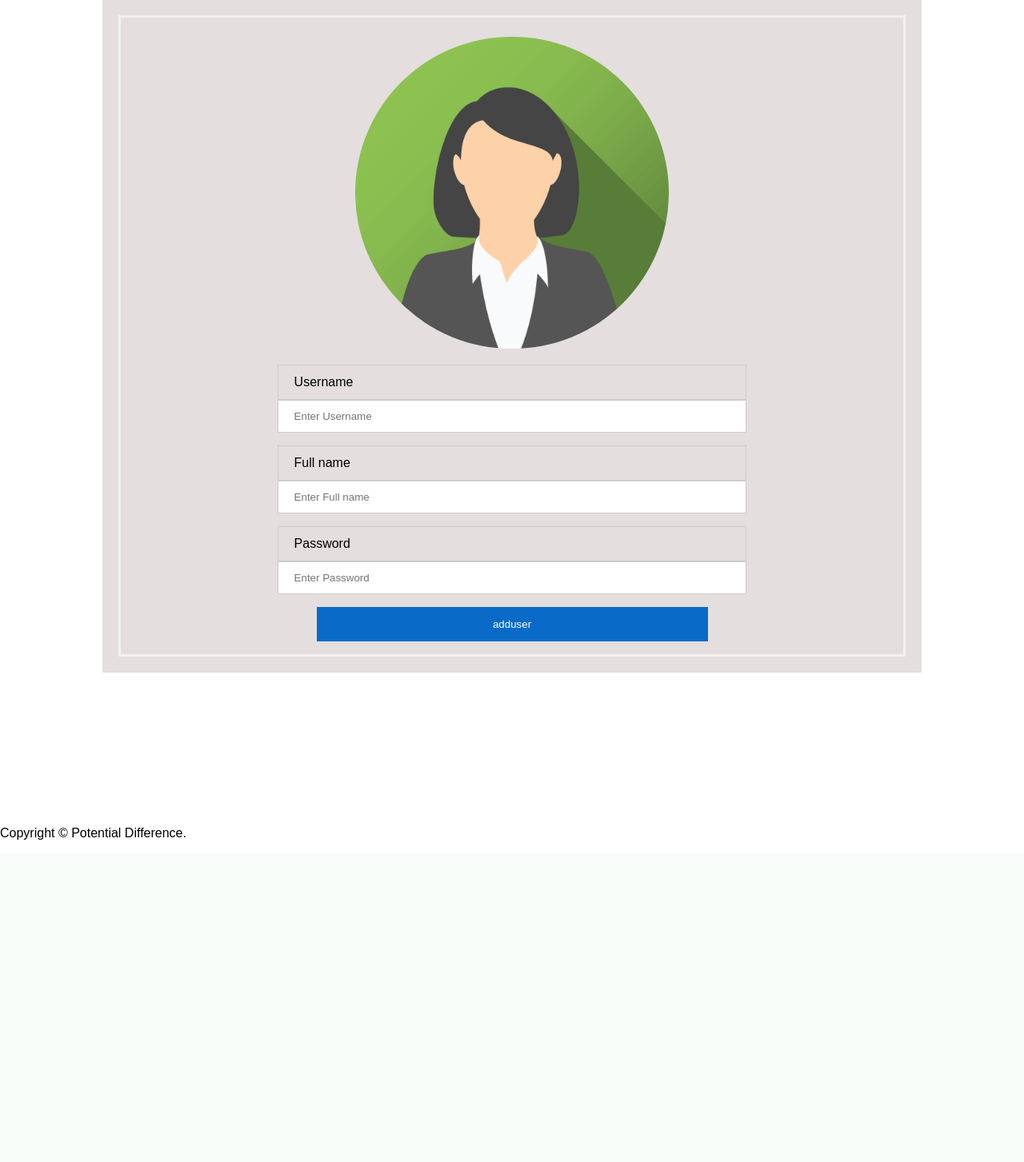
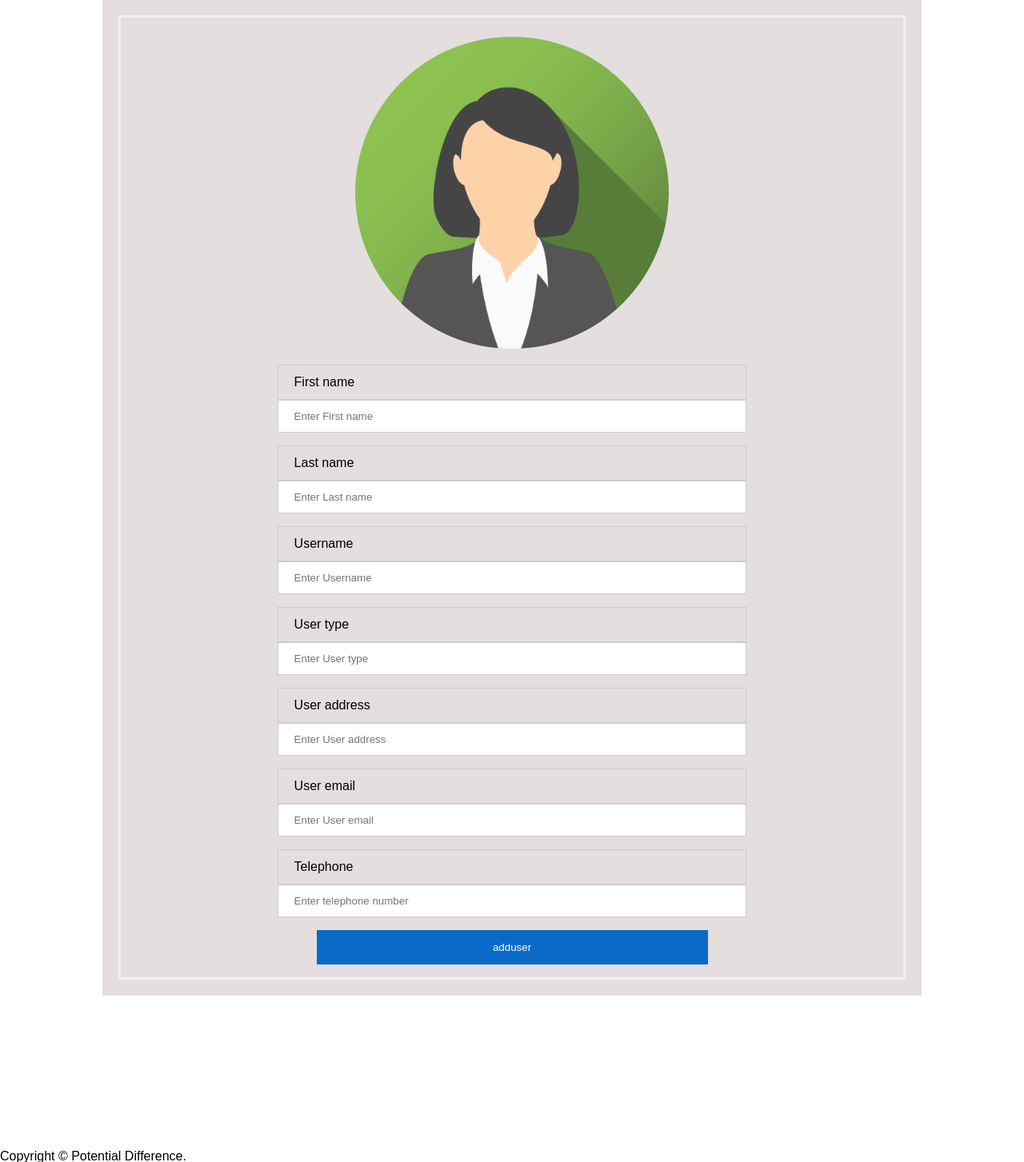
Before and after one commit to Michael-117/Sports-Facility-Management, a Flask app: template templates/adduser.html in a window 1280 px wide. Shown: the part 518-1971 px from the top of the page at 80% size. Before the commit the page ends 1568 px from the top, so only its background shows below. Run offline with Flask 2, Linux system fonts and the light colour scheme; the template is opened without the code that fills it, so the values that code supplies are empty; some libraries are stand-ins or nearby versions.

Commit message:
add user adjustments

```diff
--- a/templates/adduser.html
+++ b/templates/adduser.html
@@ -11,17 +11,34 @@
                 <img src="{{ url_for('static', filename='css/login.png') }}" alt="login" class="avatar">
             </div>
             <p>
+                <label for="firstname">First name</label>
+                <input type="text" name="firstname" placeholder="Enter First name" value="{{request.form.firstname}}">
+            </p>
+            <p>
+                <label for="lastname">Last name</label>
+                <input type="text" name="lastname" placeholder="Enter Last name" value="{{request.form.lastname}}">
+            </p>
+            <p>
                 <label for="username">Username</label>
                 <input type="text" name="username" placeholder="Enter Username" value="{{request.form.username}}">
             </p>
             <p>
-                <label for="fullname">Full name</label>
-                <input type="text" name="sullname" placeholder="Enter Full name" value="{{request.form.fullname}}">
+                <label for="usertype">User type</label>
+                <input type="text" name="usertype" placeholder="Enter User type" value="{{request.form.usertype}}">
             </p>
             <p>
-                <label for="password">Password</label>
-                <input type="password" name="password" placeholder="Enter Password" value="{{request.form.password}}">
+                <label for="useraddress">User address</label>
+                <input type="text" name="useraddress" placeholder="Enter User address" value="{{request.form.useraddress}}">
             </p>
+            <p>
+                <label for="useremail">User email</label>
+                <input type="text" name="useremail" placeholder="Enter User email" value="{{request.form.useremail}}">
+            </p>
+            <p>
+                <label for="telephone">Telephone</label>
+                <input type="text" name="telephone" placeholder="Enter telephone number" value="{{request.form.telephone}}">
+            </p>
+
             <p>
                 <input type="submit" value="adduser"/>
 
```
Also changed, not shown: __init__.py (+6 -2 lines), 1 other file.
